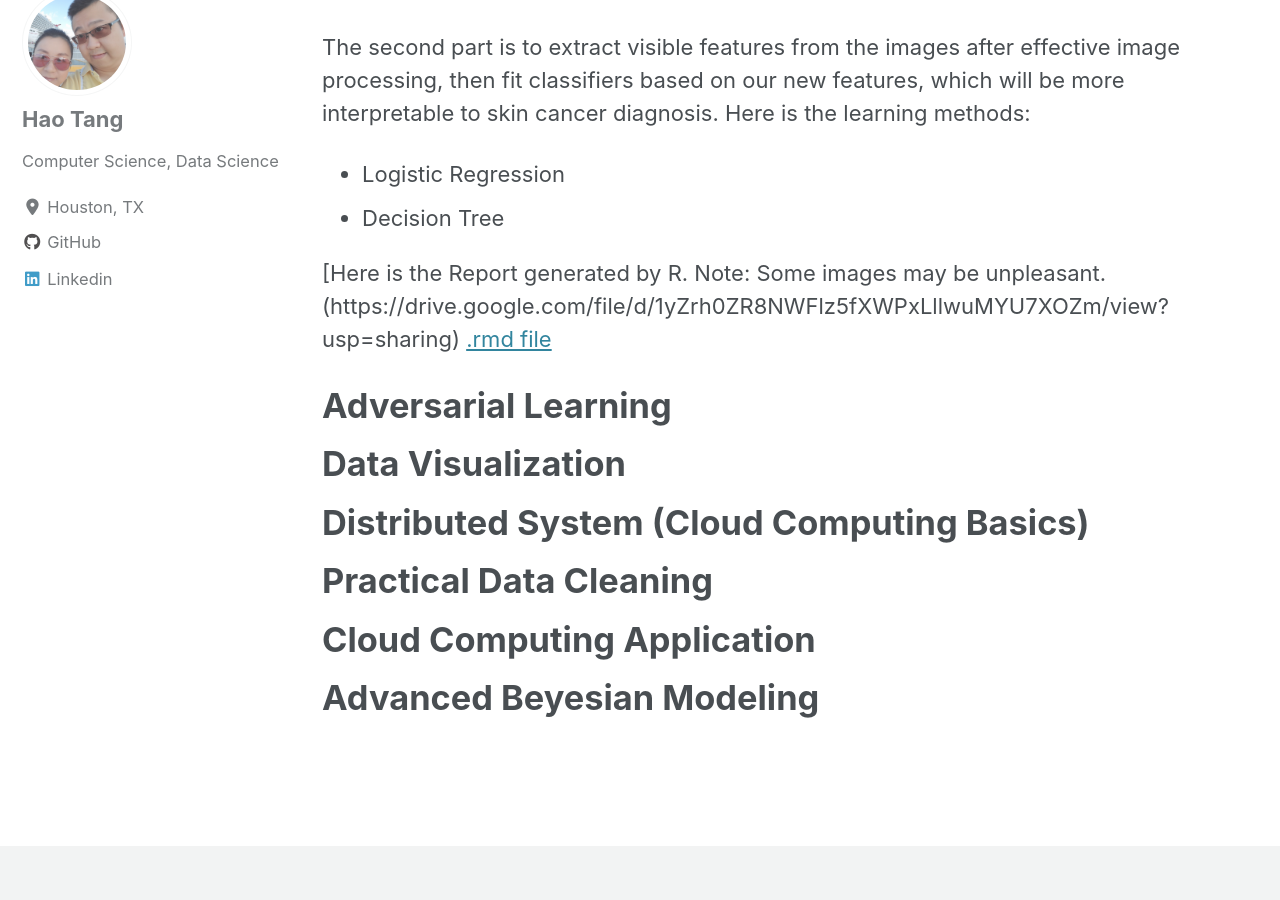
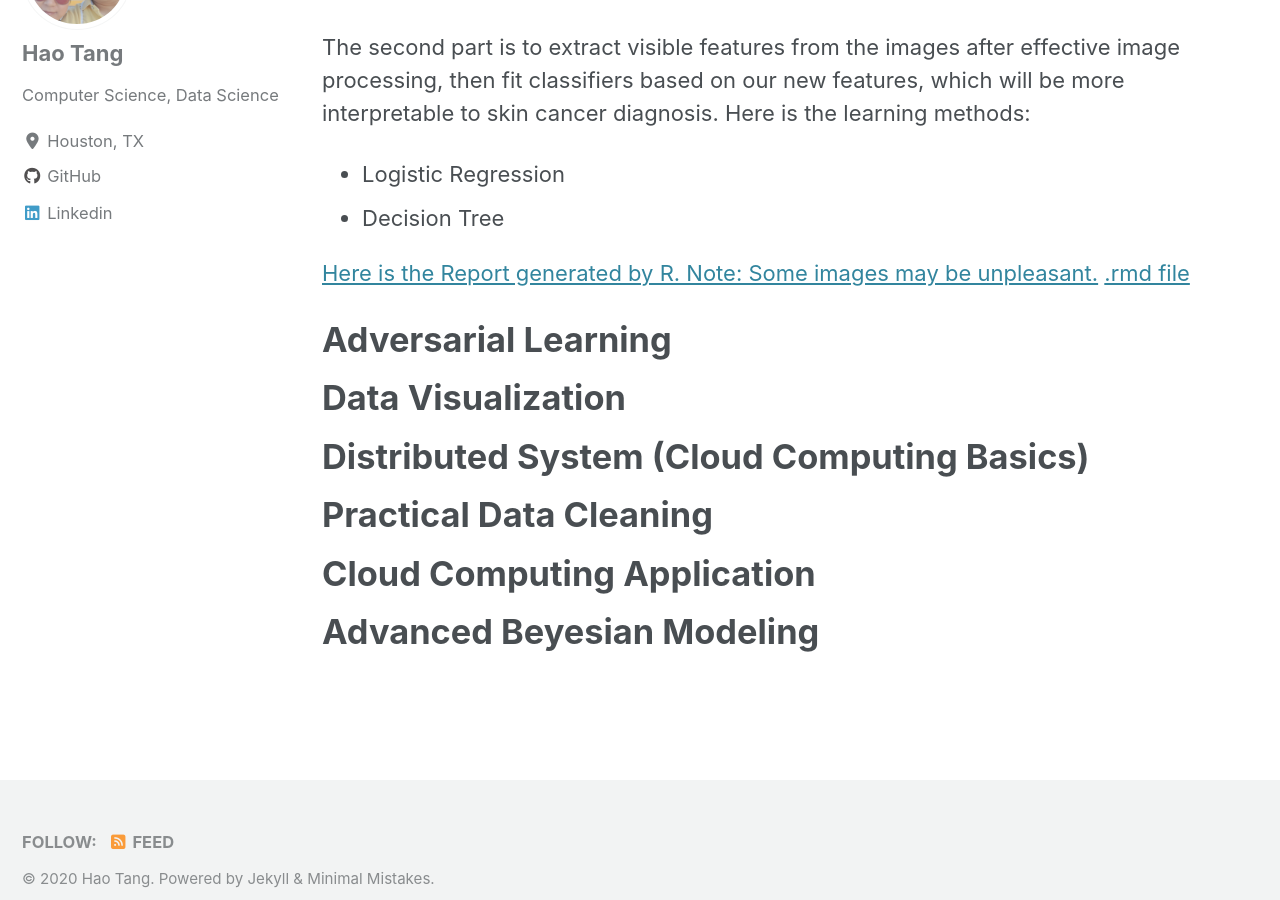
Before and after one commit to tanghao205/tanghao205.github.io, a Jekyll site: the page built from _pages/projects.md, in a window 1280 px wide and 900 px high, scrolled down 1648 px. Built offline with Jekyll 4.4.1, drawn with Linux system fonts in a browser that asks for light colours; cached includes are drawn as plain includes; nearby versions of some CDN libraries.

Commit message:
Update projects.md

```diff
--- a/_pages/projects.md
+++ b/_pages/projects.md
@@ -34,7 +34,7 @@ The second part is to extract visible features from the images after effective i
 - Logistic Regression
 - Decision Tree
 
-[Here is the Report generated by R. Note: Some images may be unpleasant.(https://drive.google.com/file/d/1yZrh0ZR8NWFlz5fXWPxLllwuMYU7XOZm/view?usp=sharing)
+[Here is the Report generated by R. Note: Some images may be unpleasant.](https://drive.google.com/file/d/1yZrh0ZR8NWFlz5fXWPxLllwuMYU7XOZm/view?usp=sharing)
 [.rmd file](https://drive.google.com/file/d/1-K-sLj7PdQRG9mV4BfWw3Bt1JSgzy_xZ/view?usp=sharing)
 
 
```
